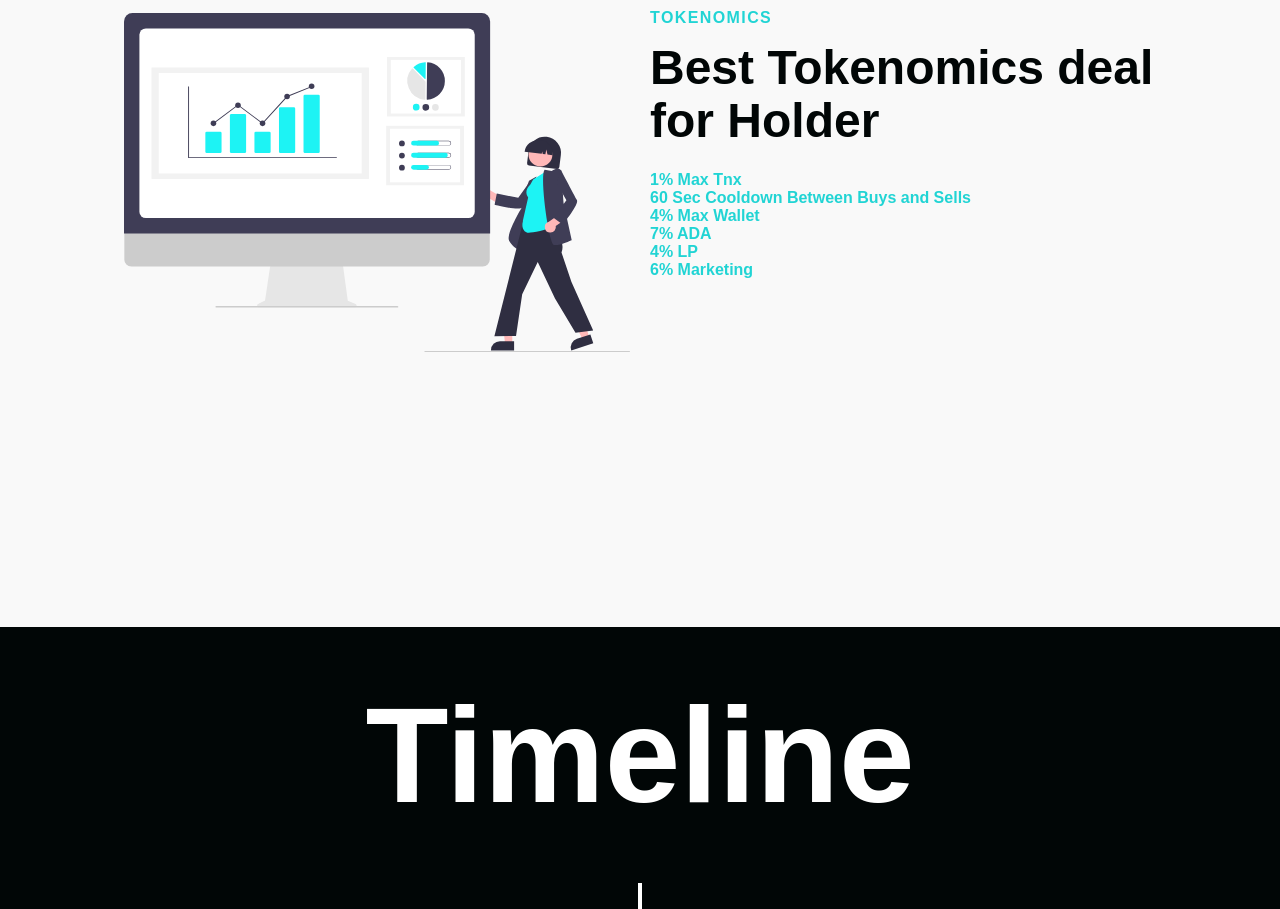
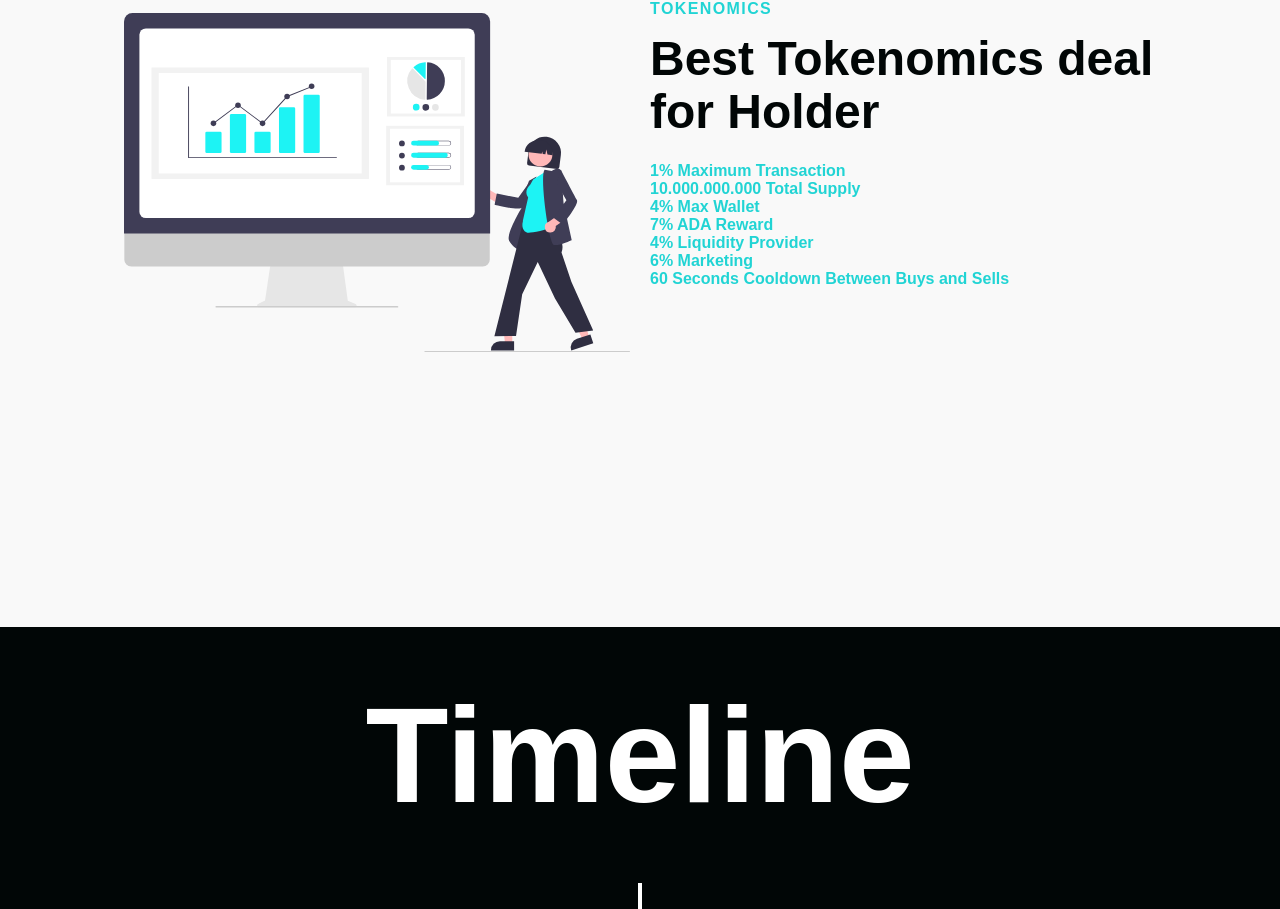
Before and after one commit to kreivc/adazeus, a React (Create React App) app: page / in a window 1280 px wide. Shown: the part 1973-2882 px from the top of the page. Built offline with nearby package versions, Linux system fonts and the light colour scheme; a web font is replaced by a local one.

Commit message:
final tokenomics

```diff
--- a/src/components/InfoSection/Data.jsx
+++ b/src/components/InfoSection/Data.jsx
@@ -29,10 +29,11 @@ export const homeObjTwo = {
 	dark: false,
 	primary: false,
 	darkText: true,
-	d1: "1% Max Tnx",
-	d2: "60 Sec Cooldown Between Buys and Sells",
+	d1: "1% Maximum Transaction",
+	d2: "10.000.000.000 Total Supply",
 	d3: "4% Max Wallet",
-	d4: "7% ADA",
-	d5: "4% LP",
+	d4: "7% ADA Reward",
+	d5: "4% Liquidity Provider",
 	d6: "6% Marketing",
+	d7: "60 Seconds Cooldown Between Buys and Sells",
 };
--- a/src/components/InfoSection/index.jsx
+++ b/src/components/InfoSection/index.jsx
@@ -36,6 +36,7 @@ const InfoSection = ({
 	d4,
 	d5,
 	d6,
+	d7,
 }) => {
 	return (
 		<>
@@ -58,6 +59,7 @@ const InfoSection = ({
 									<DescT>{d4}</DescT>
 									<DescT>{d5}</DescT>
 									<DescT>{d6}</DescT>
+									<DescT>{d7}</DescT>
 								</DescTWrapper>
 							</TextWrapper>
 						</Column1>
```
Lines whose indentation alone changed are shown as unchanged.
